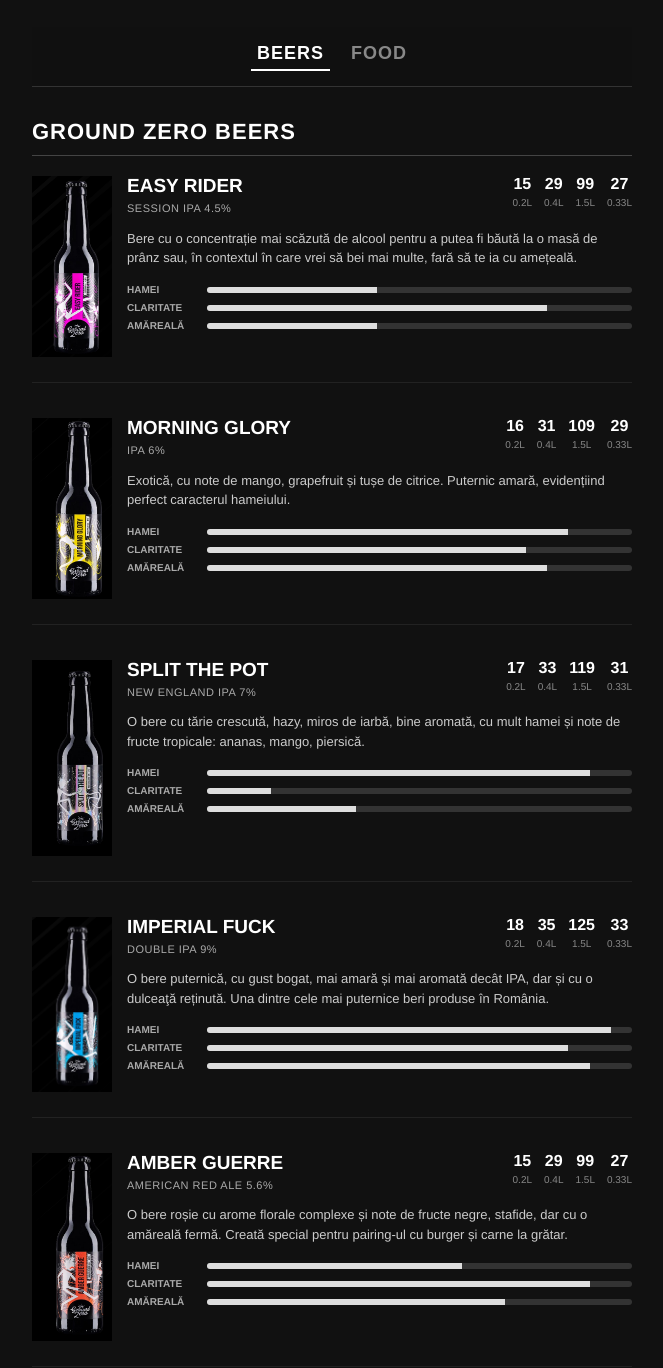
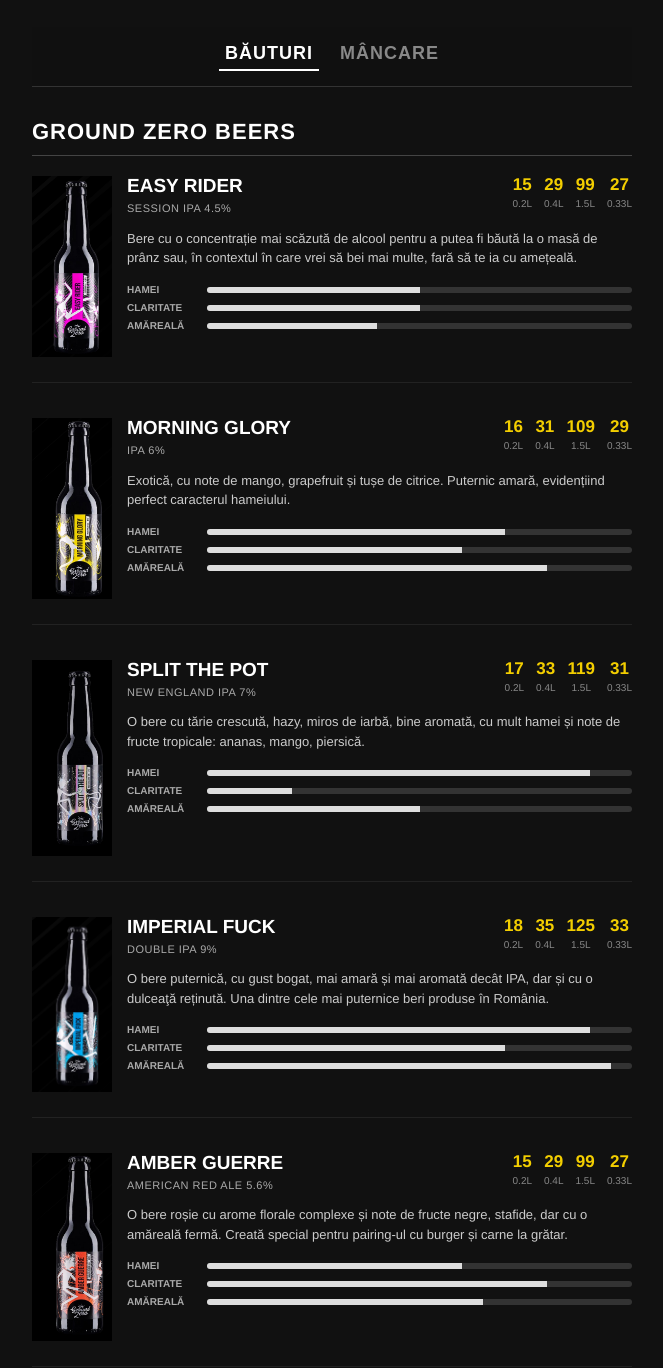
Before and after one commit to rarescojocaru504/ground_zero_menu, a plain HTML site: page index.html in a window 1280 px wide. Shown: the part 232-1600 px from the top of the page, without its empty margins (308-971 px from the left). Drawn offline with Linux system fonts and the light colour scheme.

Commit message:
restore design

```diff
--- a/index.html
+++ b/index.html
@@ -9,7 +9,7 @@
     <style>
         /* BASE DESIGN - PDF Style */
         body { font-family: 'Helvetica Neue', Helvetica, Arial, sans-serif; background-color: #111; color: #fff; margin: 0; padding: 0; line-height: 1.4; }
-        .container { max-width: 600px; margin: 0 auto; padding: 15px; transition: opacity 0.2s ease-in-out; }
+        .container { max-width: 600px; margin: 0 auto; padding: 15px; transition: opacity 0.2s ease-in-out; position: relative; }
         .container.fade-out { opacity: 0; }
 
         /* TOP BAR (Review + Lang) */
@@ -41,10 +41,10 @@
         .beer-title { font-size: 19px; font-weight: 900; color: #fff; margin: 0; line-height: 1.1; text-transform: uppercase; }
         .beer-subtitle { font-size: 11px; color: #aaa; text-transform: uppercase; margin-top: 4px; letter-spacing: 0.5px; }
 
-        /* PRICE MATRIX */
+        /* PRICE MATRIX - Galben fosforescent Ground Zero (#e6b800 / #f3ce00) */
         .beer-price-matrix { display: flex; gap: 12px; text-align: center; }
         .price-col { display: flex; flex-direction: column; }
-        .p-val { font-size: 16px; font-weight: bold; color: #fff; line-height: 1; }
+        .p-val { font-size: 17px; font-weight: bold; color: #f3ce00; line-height: 1; }
         .p-vol { font-size: 10px; color: #888; margin-top: 4px; }
 
         /* DESC & BARS */
@@ -59,7 +59,7 @@
         .food-card { margin-bottom: 25px; padding-bottom: 20px; border-bottom: 1px solid #222; }
         .food-header { display: flex; justify-content: space-between; align-items: baseline; }
         .food-title { font-size: 18px; font-weight: bold; color: #fff; margin: 0; text-transform: uppercase; }
-        .food-price { font-size: 18px; font-weight: bold; color: #fff; }
+        .food-price { font-size: 18px; font-weight: bold; color: #f3ce00; }
         .food-weight { font-size: 12px; color: #888; display: block; margin-top: 2px; margin-bottom: 10px; }
         .food-desc { font-size: 13px; color: #ccc; line-height: 1.5; }
 
@@ -94,8 +94,8 @@
     </div>
 
     <div class="menu-tabs">
-        <button id="btn-drinks" class="tab-btn active" data-i18n="tab_drinks">BEERS</button>
-        <button id="btn-food" class="tab-btn" data-i18n="tab_food">FOOD</button>
+        <button id="btn-drinks" class="tab-btn active" data-i18n="tab_drinks">BĂUTURI</button>
+        <button id="btn-food" class="tab-btn" data-i18n="tab_food">MÂNCARE</button>
     </div>
 
     <!-- DRINKS SECTION -->
@@ -121,8 +121,8 @@
                 </div>
                 <div class="beer-desc" data-i18n="desc_easy_rider">Bere cu o concentrație mai scăzută...</div>
                 <div class="beer-stats">
-                    <div class="stat-row"><span data-i18n="stat_hops">HAMEI</span><div class="stat-bar"><div style="width: 40%"></div></div></div>
-                    <div class="stat-row"><span data-i18n="stat_clarity">CLARITATE</span><div class="stat-bar"><div style="width: 80%"></div></div></div>
+                    <div class="stat-row"><span data-i18n="stat_hops">HAMEI</span><div class="stat-bar"><div style="width: 50%"></div></div></div>
+                    <div class="stat-row"><span data-i18n="stat_clarity">CLARITATE</span><div class="stat-bar"><div style="width: 50%"></div></div></div>
                     <div class="stat-row"><span data-i18n="stat_bitterness">AMĂREALĂ</span><div class="stat-bar"><div style="width: 40%"></div></div></div>
                 </div>
             </div>
@@ -146,8 +146,8 @@
                 </div>
                 <div class="beer-desc" data-i18n="desc_morning_glory">Exotică, cu note de mango...</div>
                 <div class="beer-stats">
-                    <div class="stat-row"><span data-i18n="stat_hops">HAMEI</span><div class="stat-bar"><div style="width: 85%"></div></div></div>
-                    <div class="stat-row"><span data-i18n="stat_clarity">CLARITATE</span><div class="stat-bar"><div style="width: 75%"></div></div></div>
+                    <div class="stat-row"><span data-i18n="stat_hops">HAMEI</span><div class="stat-bar"><div style="width: 70%"></div></div></div>
+                    <div class="stat-row"><span data-i18n="stat_clarity">CLARITATE</span><div class="stat-bar"><div style="width: 60%"></div></div></div>
                     <div class="stat-row"><span data-i18n="stat_bitterness">AMĂREALĂ</span><div class="stat-bar"><div style="width: 80%"></div></div></div>
                 </div>
             </div>
@@ -172,8 +172,8 @@
                 <div class="beer-desc" data-i18n="desc_split_pot">O bere cu tărie crescută...</div>
                 <div class="beer-stats">
                     <div class="stat-row"><span data-i18n="stat_hops">HAMEI</span><div class="stat-bar"><div style="width: 90%"></div></div></div>
-                    <div class="stat-row"><span data-i18n="stat_clarity">CLARITATE</span><div class="stat-bar"><div style="width: 15%"></div></div></div>
-                    <div class="stat-row"><span data-i18n="stat_bitterness">AMĂREALĂ</span><div class="stat-bar"><div style="width: 35%"></div></div></div>
+                    <div class="stat-row"><span data-i18n="stat_clarity">CLARITATE</span><div class="stat-bar"><div style="width: 20%"></div></div></div>
+                    <div class="stat-row"><span data-i18n="stat_bitterness">AMĂREALĂ</span><div class="stat-bar"><div style="width: 50%"></div></div></div>
                 </div>
             </div>
         </div>
@@ -196,9 +196,9 @@
                 </div>
                 <div class="beer-desc" data-i18n="desc_imperial_fuck">O bere puternică, cu gust bogat...</div>
                 <div class="beer-stats">
-                    <div class="stat-row"><span data-i18n="stat_hops">HAMEI</span><div class="stat-bar"><div style="width: 95%"></div></div></div>
-                    <div class="stat-row"><span data-i18n="stat_clarity">CLARITATE</span><div class="stat-bar"><div style="width: 85%"></div></div></div>
-                    <div class="stat-row"><span data-i18n="stat_bitterness">AMĂREALĂ</span><div class="stat-bar"><div style="width: 90%"></div></div></div>
+                    <div class="stat-row"><span data-i18n="stat_hops">HAMEI</span><div class="stat-bar"><div style="width: 90%"></div></div></div>
+                    <div class="stat-row"><span data-i18n="stat_clarity">CLARITATE</span><div class="stat-bar"><div style="width: 70%"></div></div></div>
+                    <div class="stat-row"><span data-i18n="stat_bitterness">AMĂREALĂ</span><div class="stat-bar"><div style="width: 95%"></div></div></div>
                 </div>
             </div>
         </div>
@@ -222,8 +222,8 @@
                 <div class="beer-desc" data-i18n="desc_amber_guerre">O bere roșie cu arome florale...</div>
                 <div class="beer-stats">
                     <div class="stat-row"><span data-i18n="stat_hops">HAMEI</span><div class="stat-bar"><div style="width: 60%"></div></div></div>
-                    <div class="stat-row"><span data-i18n="stat_clarity">CLARITATE</span><div class="stat-bar"><div style="width: 90%"></div></div></div>
-                    <div class="stat-row"><span data-i18n="stat_bitterness">AMĂREALĂ</span><div class="stat-bar"><div style="width: 70%"></div></div></div>
+                    <div class="stat-row"><span data-i18n="stat_clarity">CLARITATE</span><div class="stat-bar"><div style="width: 80%"></div></div></div>
+                    <div class="stat-row"><span data-i18n="stat_bitterness">AMĂREALĂ</span><div class="stat-bar"><div style="width: 65%"></div></div></div>
                 </div>
             </div>
         </div>
@@ -246,9 +246,9 @@
                 </div>
                 <div class="beer-desc" data-i18n="desc_black_hole">Bere brună cu un corp mediu...</div>
                 <div class="beer-stats">
-                    <div class="stat-row"><span data-i18n="stat_hops">HAMEI</span><div class="stat-bar"><div style="width: 50%"></div></div></div>
-                    <div class="stat-row"><span data-i18n="stat_clarity">CLARITATE</span><div class="stat-bar"><div style="width: 10%"></div></div></div>
-                    <div class="stat-row"><span data-i18n="stat_bitterness">AMĂREALĂ</span><div class="stat-bar"><div style="width: 60%"></div></div></div>
+                    <div class="stat-row"><span data-i18n="stat_hops">HAMEI</span><div class="stat-bar"><div style="width: 40%"></div></div></div>
+                    <div class="stat-row"><span data-i18n="stat_clarity">CLARITATE</span><div class="stat-bar"><div style="width: 15%"></div></div></div>
+                    <div class="stat-row"><span data-i18n="stat_bitterness">AMĂREALĂ</span><div class="stat-bar"><div style="width: 50%"></div></div></div>
                 </div>
             </div>
         </div>
@@ -374,7 +374,6 @@
         </div>
 
         <h2 data-i18n="cat_guest">GUEST BEERS & EXTRA</h2>
-        <!-- Extra drinks as simple cards -->
         <div class="food-card"><div class="food-header"><h3 class="food-title">SCHNEIDER TAP 1</h3><span class="food-price">22 RON</span></div><span class="food-weight">0.5L - Helle Weisse 4.9%</span></div>
         <div class="food-card"><div class="food-header"><h3 class="food-title">SCHNEIDER TAP 3</h3><span class="food-price">25 RON</span></div><span class="food-weight">0.5L - Alkoholfrei <0.5%</span></div>
         <div class="food-card"><div class="food-header"><h3 class="food-title">SCHNEIDER TAP 5</h3><span class="food-price">27 RON</span></div><span class="food-weight">0.5L - Hopfenweisse 8.2%</span></div>
@@ -398,7 +397,7 @@
         <div class="food-card">
             <div class="food-header"><h3 class="food-title" data-i18n="name_carnat">CÂRNAT ÎMPUȘCAT</h3><span class="food-price">45 RON</span></div>
             <span class="food-weight">~320 g</span>
-            <div class="food-desc" data-i18n="desc_carnat">Cârnat kasekrainer de porc cu branza...</div>
+            <div class="food-desc" data-i18n="desc_carnat">Cârnat kasekrainer de porc...</div>
         </div>
 
         <div class="food-card">
@@ -482,13 +481,12 @@
 
     <!-- FLYER BUTTONS -->
     <div class="flyer-buttons">
-        <a href="assets/pdf/ground_zero_pliant_ro.pdf" data-i18n="btn_flyer_gz" data-i18n-href="link_flyer_gz" target="_blank" class="btn-flyer">DESPRE GAMA GROUND ZERO</a>
-        <a href="assets/pdf/deranj_pliant_ro.pdf" data-i18n="btn_flyer_deranj" data-i18n-href="link_flyer_deranj" target="_blank" class="btn-flyer">DESPRE GAMA DERANJ</a>
+        <a href="assets/pdf/ground_zero_pliant_ro.pdf" data-i18n="btn_flyer_gz" data-i18n-href="link_flyer_gz" target="_blank" class="btn-flyer" style="padding: 22px; font-size: 16px;">DESPRE GAMA GROUND ZERO</a>
+        <a href="assets/pdf/deranj_pliant_ro.pdf" data-i18n="btn_flyer_deranj" data-i18n-href="link_flyer_deranj" target="_blank" class="btn-flyer" style="padding: 22px; font-size: 16px;">DESPRE GAMA DERANJ</a>
     </div>
 
 </div>
 
-<!-- INCARCAM JS -->
 <script src="js/lang.js"></script>
 <script src="js/script.js"></script>
 </body>
--- a/js/lang.js
+++ b/js/lang.js
@@ -1,7 +1,7 @@
 const translations = {
     ro: {
-        tab_drinks: "BEERS",
-        tab_food: "FOOD",
+        tab_drinks: "BĂUTURI",
+        tab_food: "MÂNCARE",
 
         cat_gz_beers: "GROUND ZERO BEERS",
         cat_deranj_beers: "DERANJ BEERS",
@@ -12,7 +12,6 @@ const translations = {
         stat_clarity: "CLARITATE",
         stat_bitterness: "AMĂREALĂ",
 
-        // Ground Zero Beers
         desc_easy_rider: "Bere cu o concentrație mai scăzută de alcool pentru a putea fi băută la o masă de prânz sau, în contextul în care vrei să bei mai multe, fară să te ia cu amețeală.",
         desc_morning_glory: "Exotică, cu note de mango, grapefruit și tușe de citrice. Puternic amară, evidențiind perfect caracterul hameiului.",
         desc_split_pot: "O bere cu tărie crescută, hazy, miros de iarbă, bine aromată, cu mult hamei și note de fructe tropicale: ananas, mango, piersică.",
@@ -20,18 +19,15 @@ const translations = {
         desc_amber_guerre: "O bere roșie cu arome florale complexe și note de fructe negre, stafide, dar cu o amăreală fermă. Creată special pentru pairing-ul cu burger și carne la grătar.",
         desc_black_hole: "Bere brună cu un corp mediu și concentrație mică de alcool. Gust ușor dulceag cu arome de malțuri prăjite, ciocolată neagră și tușe de cafea.",
 
-        // Deranj Beers
         desc_deranj_blonda: "Stil de bere tradițional nemțesc, fermentată și maturată natural până atinge gustul specific, lejer și răcoritor.",
         desc_deranj_oranj: "Bază de malt nemțesc din orz și grâu, peste care adăugăm hamei din Washington. Berea trece printr-un proces natural de fermentare și maturare la finalul căruia se adaugă extract de portocale 100% natural.",
         desc_deranj_ipa: "O bere de tip india Pale Ale brasată cu malțuri, hamei și drojdie de cea mai înaltă calitate, pentru un echilibru perfect.",
         desc_deranj_doar: "O bere care oferă echilibrul perfect dintre malț și hamei și care, printr-o maturare îndelungată, capătă arome intense și o savoare rafinată.",
 
-        // Special Beers
         desc_x029: "Pentru a crea un profil de malt care să echilibreze dulceaţa și amărăciunea am adăugat boabe de cacao, cafea de specialitate, vanilie de Madagascar. Note de ciocolată, sherry și fructe negre.",
         desc_x030: "Pils german nefiltrat, cu malt din regiunea Bamber Germania, hamei Mandarina Bavaria - arome citrice, amăreală fină, gust super răcoritor.",
         name_pachet: "PACHET DEGUSTARE", desc_pachet: "Easy Rider, Morning Glory, Split the Pot, Imperial Fuck, Black Hole",
 
-        // Guest Drinks
         name_sprit: "ȘPRIŢ CAII DE LA LETEA",
         name_socata: "SOCATĂ ARTIZANALĂ",
         name_lemonaid_blood: "LEMONAID BLOOD ORANGE",
@@ -40,7 +36,6 @@ const translations = {
         name_cidru_brut: "CIDRU BRUT MERE/PERE",
         name_cidru_extra: "CIDRU EXTRA BRUT MERE",
 
-        // Food
         name_carnat: "CÂRNAT ÎMPUŞCAT", desc_carnat: "Cârnat kasekrainer de porc cu branza, castravete murat, pâine.<br><i>Alergeni: gluten, muştar, lactate</i><br><b>Savurează cu:</b> Helles, Kolsch - Deranj Blonda, Deranj Doar O Bere",
         name_aripi_bbq: "ARIPIOARE ÎMBUIBATE", desc_aripi_bbq: "Aripioare glazurate cu sos BBQ și presărate cu ceapă verde.<br><i>Alergeni: muştar, susan, soia</i><br><b>Savurează cu:</b> Kolsch - Deranj Blondă",
         name_aripi_picante: "ARIPIOARE ÎNFLĂCĂRATE", desc_aripi_picante: "Aripioare glazurate cu sos Gochujang și presărate cu ceapă verde.<br><i>Alergeni: mustar, susan, soia</i><br><b>Savurează cu:</b> NEIPA - Split the Pot, Deranj IPA",
@@ -62,19 +57,18 @@ const translations = {
         link_flyer_deranj: "assets/pdf/deranj_pliant_ro.pdf"
     },
     en: {
-        tab_drinks: "BEERS",
+        tab_drinks: "DRINKS",
         tab_food: "FOOD",
 
         cat_gz_beers: "GROUND ZERO BEERS",
         cat_deranj_beers: "DERANJ BEERS",
-        cat_special: "SPECIAL BEERS & PACKS",
+        cat_special: "SPECIAL BEERS",
         cat_guest: "GUEST BEERS & EXTRA",
         cat_food_main: "FOOD MENU",
         stat_hops: "HOPS",
         stat_clarity: "CLARITY",
         stat_bitterness: "BITTERNESS",
 
-        // Ground Zero Beers
         desc_easy_rider: "A less alcoholic beer to be consumed during lunch or when you want to drink more without getting dizzy.",
         desc_morning_glory: "Exotic, with notes of mango, grapefruit and hints of citrus. Strongly bitter, perfectly highlighting the hop character.",
         desc_split_pot: "A stronger, hazy, grassy beer, well flavored, with lots of hops and tropical fruits hints (pineapple, mango, peach).",
@@ -82,18 +76,18 @@ const translations = {
         desc_amber_guerre: "A red beer with a complex floral flavor and hints of black fruits, raisins, but with a sharp bitterness. Perfect for burger & grill pairing.",
         desc_black_hole: "A soft body and low alcoholic concentration dark beer, slightly sweet with roasted malt, chocolate, coffee hints and a long tasty finish.",
 
-        // Deranj Beers
         desc_deranj_blonda: "A traditional German beer style, naturally brewed until reaches its specific light and refreshing taste.",
         desc_deranj_oranj: "German malt from barley and wheat topped with a bit of hops and a drop of 100% natural orange extract.",
         desc_deranj_ipa: "Top quality malts, hops and yeast for a perfect balance.",
         desc_deranj_doar: "A beer that offers the perfect balance between malt and hops and, through long maturation, develops intense aromas and a refined flavor.",
 
-        // Special Beers
         desc_x029: "To create a malt profile that balances both the sweetness and bitterness of this classic style, we added cocoa beans, specialty coffee, and Madagascar vanilla. Notes of chocolate, sherry, cocoa beans, and dark fruits.",
         desc_x030: "Unfiltered German Pilsner made with malt from the Bamberg region of Germany and Mandarina Bavaria hops-featuring citrus aromas, a refined bitterness, and a super-refreshing taste.",
         name_pachet: "BEER FLIGHT", desc_pachet: "Easy Rider, Morning Glory, Split the Pot, Imperial Fuck, Black Hole",
 
-        // Guest Drinks
+        name_tap1: "SCHNEIDER WEISSE TAP 1 (4.9%)",
+        name_tap3: "SCHNEIDER WEISSE TAP 3 (<0.5%)",
+        name_tap5: "SCHNEIDER WEISSE TAP 5 (8.2%)",
         name_sprit: "HOMEMADE CARBONATED WINE",
         name_socata: "ELDERFLOWER DRINK",
         name_lemonaid_blood: "LEMONAID BLOOD ORANGE",
@@ -102,7 +96,6 @@ const translations = {
         name_cidru_brut: "CIDER APPLE/PEAR",
         name_cidru_extra: "CIDER EXTRA APPLE",
 
-        // Food
         name_carnat: "KASEKRAINER SAUSAGE", desc_carnat: "Pork Kasekrainer with cheese, mustard, pickles, bread.<br><i>Allergens: dairy, gluten, mustard</i><br><b>Pair with:</b> Helles, Kolsch - Deranj Blonda, Deranj Doar O Bere",
         name_aripi_bbq: "BBQ CHICKEN WINGS", desc_aripi_bbq: "BBQ glazed chicken wings sprinkled with green onions.<br><i>Allergens: mustard, sesame, soya</i><br><b>Pair with:</b> Lager, Kolsch - Deranj Blondă",
         name_aripi_picante: "HOT CHICKEN WINGS", desc_aripi_picante: "Hot sauce glazed chicken wings sprinkled with green onions.<br><i>Allergens: mustard, sesame, soya</i><br><b>Pair with:</b> NEIPA - Split the Pot, Deranj IPA",
--- a/js/script.js
+++ b/js/script.js
@@ -58,7 +58,6 @@ btnFood.addEventListener('click', () => {
     sectionDrinks.classList.add('hidden');
 });
 
-// Apeleaza setLanguage imediat la incarcarea paginii pentru a traduce inclusiv butoanele Meniu
 document.addEventListener('DOMContentLoaded', () => {
     setLanguage('ro');
 });
```
